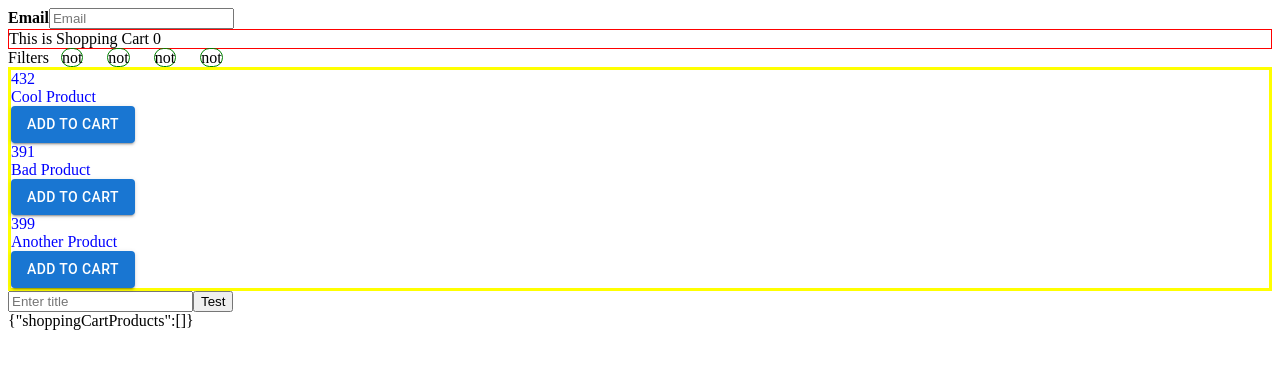
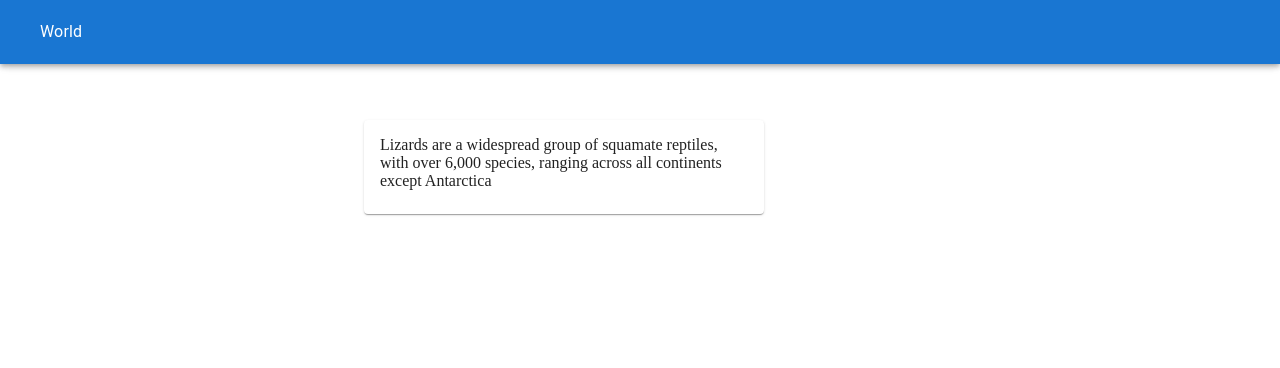
Before and after one commit to TshepzMogapi/react-js-base, a React (Create React App) app: page / in a window 1280 px wide. Shown: the top 368 px of the page. Built offline with nearby package versions, Linux system fonts and the light colour scheme.

Commit message:
use mui components

```diff
--- a/package.json
+++ b/package.json
@@ -16,7 +16,7 @@
     "web-vitals": "^1.1.2"
   },
   "scripts": {
-    "start": "react-scripts start",
+    "start": "export PORT=3001 && react-scripts start",
     "build": "react-scripts build",
     "test": "react-scripts test",
     "eject": "react-scripts eject"
--- a/src/App.js
+++ b/src/App.js
@@ -1,13 +1,13 @@
-import Product from './components/Product';
 import styled from 'styled-components';
 import ShoppingCart from './components/ShoppingCart';
 import Filters from './components/Filters';
-import { useState, useEffect, useReducer, useContext } from 'react';
+import { useState, useEffect, useReducer, useContext, Fragment } from 'react';
 import ProductsContainer from './components/ProductsContainer';
 import ShippingInfo from './components/ShippingInfo';
-import Header from './components/Header';
 import AuthContext from './store/auth-context';
 import Login from './components/Login';
+import Header from './components/header/header';
+import ProductSummary from './components/product-summary/product-summary';
 
 const initialProducts = [
   {
@@ -84,10 +84,6 @@
 
   const addToCart = (product) => {
     dispatchProducts({ type: 'ADD_TO_CART', product: product });
-
-    // setShoppingCartProdcuts((previousProducts) => {
-    //   return [product, ...previousProducts];
-    // });
   };
 
   const login = () => {
@@ -110,9 +106,14 @@
   const ctx = useContext(AuthContext);
 
   return (
-    <div>
-        <main>
+    <>
+        <Header/>
+
+        <ProductsContainer onAddToCart={addToCart} products={products} />
+
+        {/* <main>
           <Login/>
+
           <ShoppingCart
             products={productsState.shoppingCartProducts}
           ></ShoppingCart>
@@ -126,9 +127,9 @@
 
           <ShippingInfo></ShippingInfo>
           <div>{JSON.stringify(productsState)}</div>
-        </main>
+        </main> */}
 
-    </div>
+    </>
   );
 };
 
--- a/src/components/ProductContainer.module.css
+++ /dev/null
@@ -1,3 +0,0 @@
-.container {
-  border: 3px solid yellow;
-}
--- a/src/components/ProductsContainer.js
+++ b/src/components/ProductsContainer.js
@@ -1,6 +1,8 @@
-import Product from './Product';
-import styles from './ProductContainer.module.css';
-
+import Product from "./Product";
+import Box from "@mui/material/Box";
+import Container from "@mui/material/Container";
+import ProductSummary from "../components/product-summary/product-summary";
+import Fragment from "react";
 const ProductsContainer = (props) => {
   const addToCart = (product) => {
     props.onAddToCart(product);
@@ -8,17 +10,15 @@
   let dislpayedProducts = <div>No products found</div>;
 
   if (props.products.length > 0) {
-    dislpayedProducts = props.products.map((product) => (
-      <Product
-        key={product.id}
-        onAddToCart={addToCart}
-        price={product.price}
-        shortDescription={product.shortDescription}
-        id={product.id}
-      ></Product>
-    ));
+    dislpayedProducts = props.products.map((product) => <ProductSummary />);
   }
-  return <div className={styles.container}>{dislpayedProducts}</div>;
+  return (
+    <div style={{ marginTop: "120px" }}>
+      <Container maxWidth="sm">
+        <ProductSummary />
+      </Container>
+    </div>
+  );
 };
 
 export default ProductsContainer;
--- /dev/null
+++ b/src/components/cart-summary-count/cart-summary-count.js
@@ -0,0 +1,10 @@
+
+const CartSummaryCount = (props) => {
+  return (
+    <div>
+      <h2>0</h2>
+    </div>
+  )
+};
+
+export default CartSummaryCount;
--- /dev/null
+++ b/src/components/header/header.js
@@ -0,0 +1,26 @@
+import { Fragment, useContext } from "react";
+import classes from "./header.module.css";
+import AuthContext from "../../store/auth-context";
+import CartSummaryCount from "../cart-summary-count/cart-summary-count";
+import AppBar from "@mui/material/AppBar";
+import Button from "@mui/material/Button";
+import Toolbar from "@mui/material/Toolbar";
+import MenuItem from "@mui/material/MenuItem";
+
+const Header = (props) => {
+  const ctx = useContext(AuthContext);
+
+  return (
+    <header style={{
+      backgroundColor:"rgb(0, 30, 60);"
+    }}>
+      <AppBar>
+        <Toolbar>
+          <MenuItem>World</MenuItem>
+        </Toolbar>
+      </AppBar>
+    </header>
+  );
+};
+
+export default Header;
--- /dev/null
+++ b/src/components/header/header.module.css
@@ -0,0 +1,5 @@
+.header {
+  display: flex;
+  height: 24px;
+  justify-content: space-around;
+}
--- /dev/null
+++ b/src/components/product-summary/product-summary.js
@@ -0,0 +1,19 @@
+
+import Card from '@mui/material/Card';
+import CardContent from '@mui/material/CardContent';
+const ProductSummary = () => {
+  return (
+    <>
+      <Card sx={{ maxWidth: 400 }}>
+      <CardContent>
+          <div variant="body2" color="text.secondary">
+            Lizards are a widespread group of squamate reptiles, with over 6,000
+            species, ranging across all continents except Antarctica
+          </div>
+        </CardContent>
+      </Card>
+    </>
+  );
+};
+
+export default ProductSummary;
--- a/src/index.js
+++ b/src/index.js
@@ -3,6 +3,7 @@
 import './index.css';
 import App from './App';
 import { AuthContextProvider } from './store/auth-context';
+
 
 ReactDOM.render(
   <AuthContextProvider>
```
